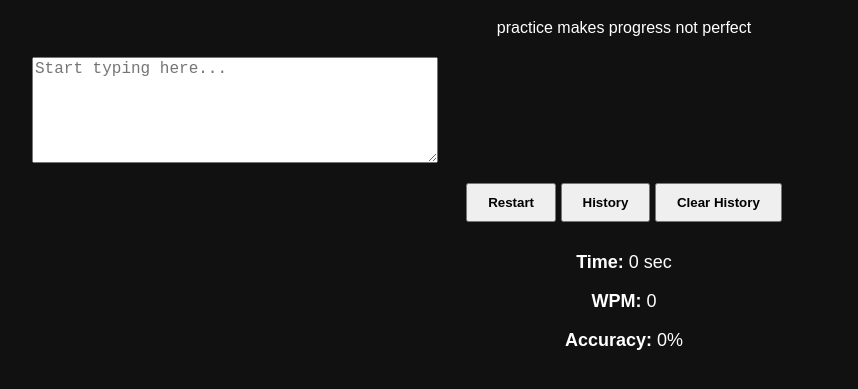
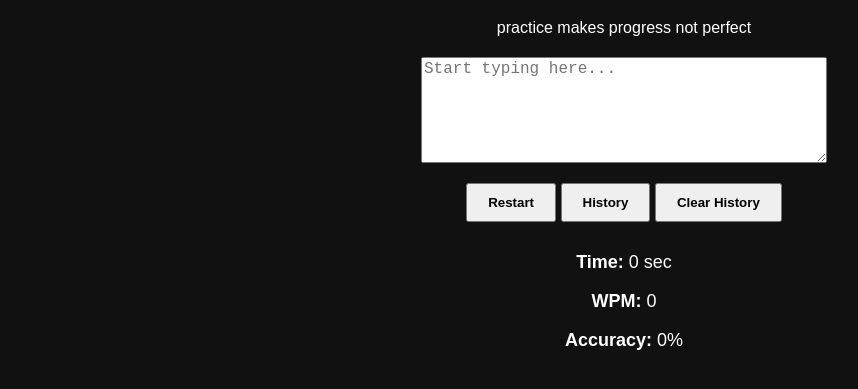
Before and after one commit to bharathP30/Type-master, a plain HTML site: page index.html in a window 1280 px wide. Shown: the part 109-498 px from the top of the page, without its empty margins (16-874 px from the left). Drawn offline with Linux system fonts and the light colour scheme.

Commit message:
Update style.css

```diff
--- a/style.css
+++ b/style.css
@@ -6,14 +6,13 @@ body {
   text-align: center;
 }
 
-#typedText {
+textarea {
+  display: block;
+  margin: 20px auto 0;
   width: 400px;
   height: 100px;
   font-size: 16px;
-  margin-top: 20px;
-  display : block;
 }
-
 #result {
   margin-top: 30px;
   font-size: 18px;
```
